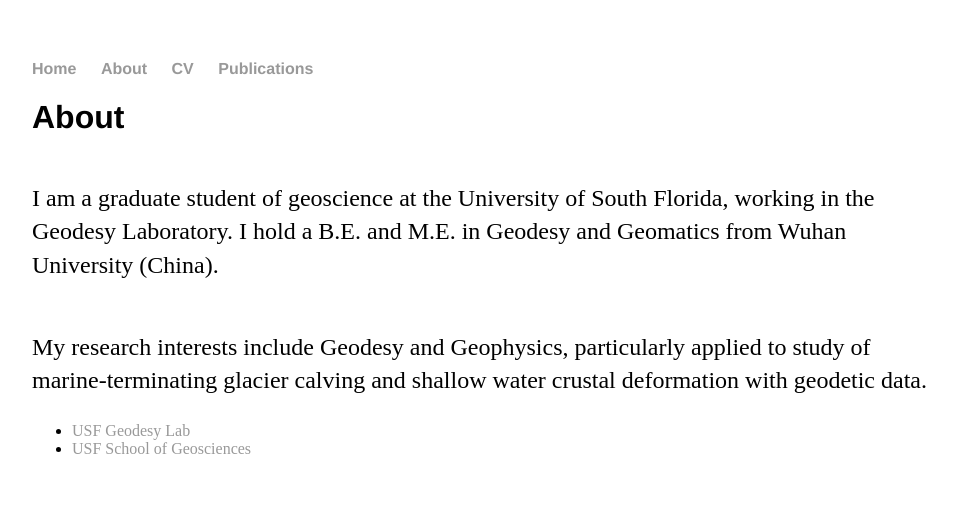
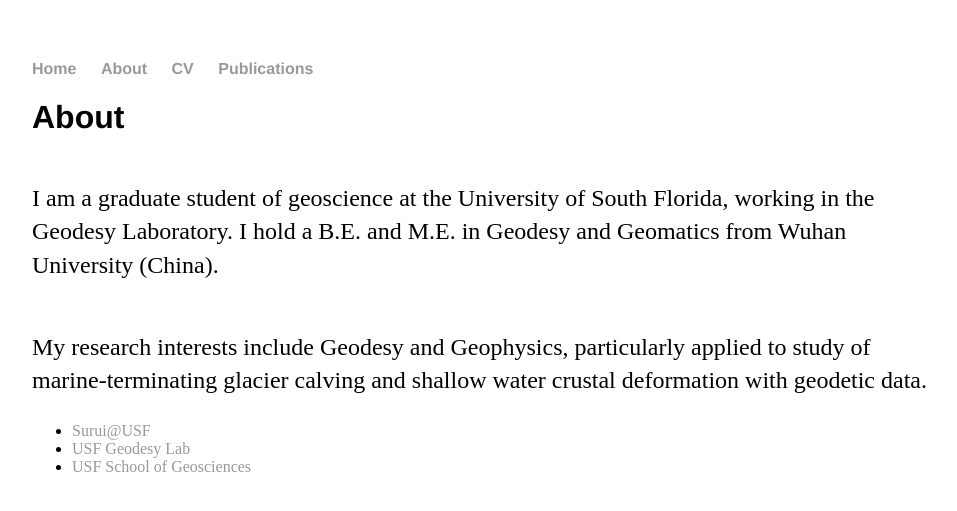
Before and after one commit to suruixie/suruixie.github.io, a Jekyll site: the page built from about/index.html, in a window 1280 px wide. Shown: the top 511 px of the page, without its empty margins (160-1117 px from the left). Built offline with Jekyll 4.4.1, drawn with Linux system fonts in a browser that asks for light colours.

Commit message:
Update index.html

```diff
--- a/about/index.html
+++ b/about/index.html
@@ -8,6 +8,7 @@
 	<p><span class="line">I am a graduate student of geoscience at the University of South Florida, working in the Geodesy Laboratory. I hold a B.E. and M.E. in Geodesy and Geomatics from Wuhan University (China).</span></p>
 	<p><span class="line">My research interests include Geodesy and Geophysics, particularly applied to study of marine-terminating glacier calving and shallow water crustal deformation with geodetic data.</span></p>
 	<ul class="contacts">
+		<li><span class="line"><a href="http://hennarot.forest.usf.edu/main/depts/geosci/students/suruixie/">Surui@USF</a></span></li>
 		<li><a href="http://labs.cas.usf.edu/geodesy/">USF Geodesy Lab</a></li>
 		<li><a href="http://hennarot.forest.usf.edu/main/depts/geosci/">USF School of Geosciences</a></li>
 	</ul>
```
